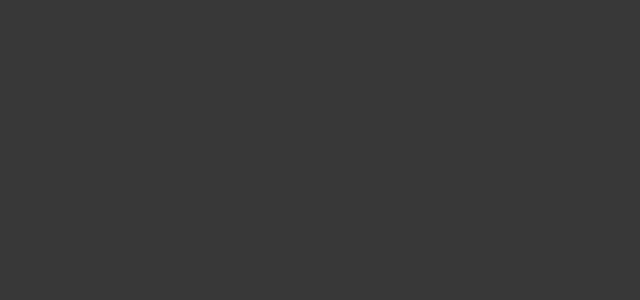
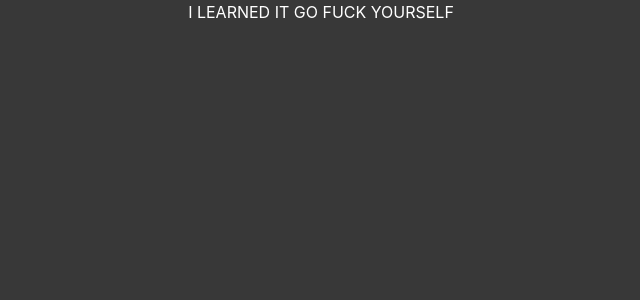
Before and after one commit to unseenconstellation/heartbreak-goddess, a Nuxt app: page / in a window 1280 px wide. Both pictures are taken after a click on the button "Start". Shown: the top 300 px of the page, without its empty margins (319-959 px from the left). Built offline with nearby package versions, Linux system fonts and the light colour scheme.

Commit message:
starting character creation

```diff
--- /dev/null
+++ b/components/CharacterCreate.vue
@@ -0,0 +1,20 @@
+<template>
+  <div id="character-create">
+    I LEARNED IT GO FUCK YOURSELF
+  </div>
+</template>
+
+<script>
+
+export default {
+
+
+}
+</script>
+
+<style>
+#character-create{
+    width: 100%;
+    height: 100%;
+}
+</style>
--- /dev/null
+++ b/components/CharacterCreate/Attributes.vue
@@ -0,0 +1,22 @@
+<template>
+  <div>
+    f
+
+  </div>
+</template>
+
+<script>
+export default {
+    data(){
+        return{
+            ass:["fuck", "you"]
+
+        }
+    }
+
+}
+</script>
+
+<style>
+
+</style>
--- a/pages/index.vue
+++ b/pages/index.vue
@@ -1,6 +1,7 @@
 <template>
   <div id="interface">
     <MainMenu @game-on="startGame" v-if="!gameOn"/>
+    <CharacterCreate v-if="gameOn"/>
   </div>
 </template>
 
@@ -35,6 +36,7 @@ export default {
 body {
   height: 100vh;
   background-color: rgb(56, 56, 56);
+  color: white;
 }
 button {
   border-radius: 5%;
```
Also changed, not shown: components/AttributesLists.vue/IndependentAttr.vue (added, +13 -0 lines), components/AttributesLists.vue/Backgrounds.vue (added), components/AttributesLists.vue/DependentAttr.vue (renamed from components/StartGame.vue), components/CharacterCreate/MainInfo.vue (added).
